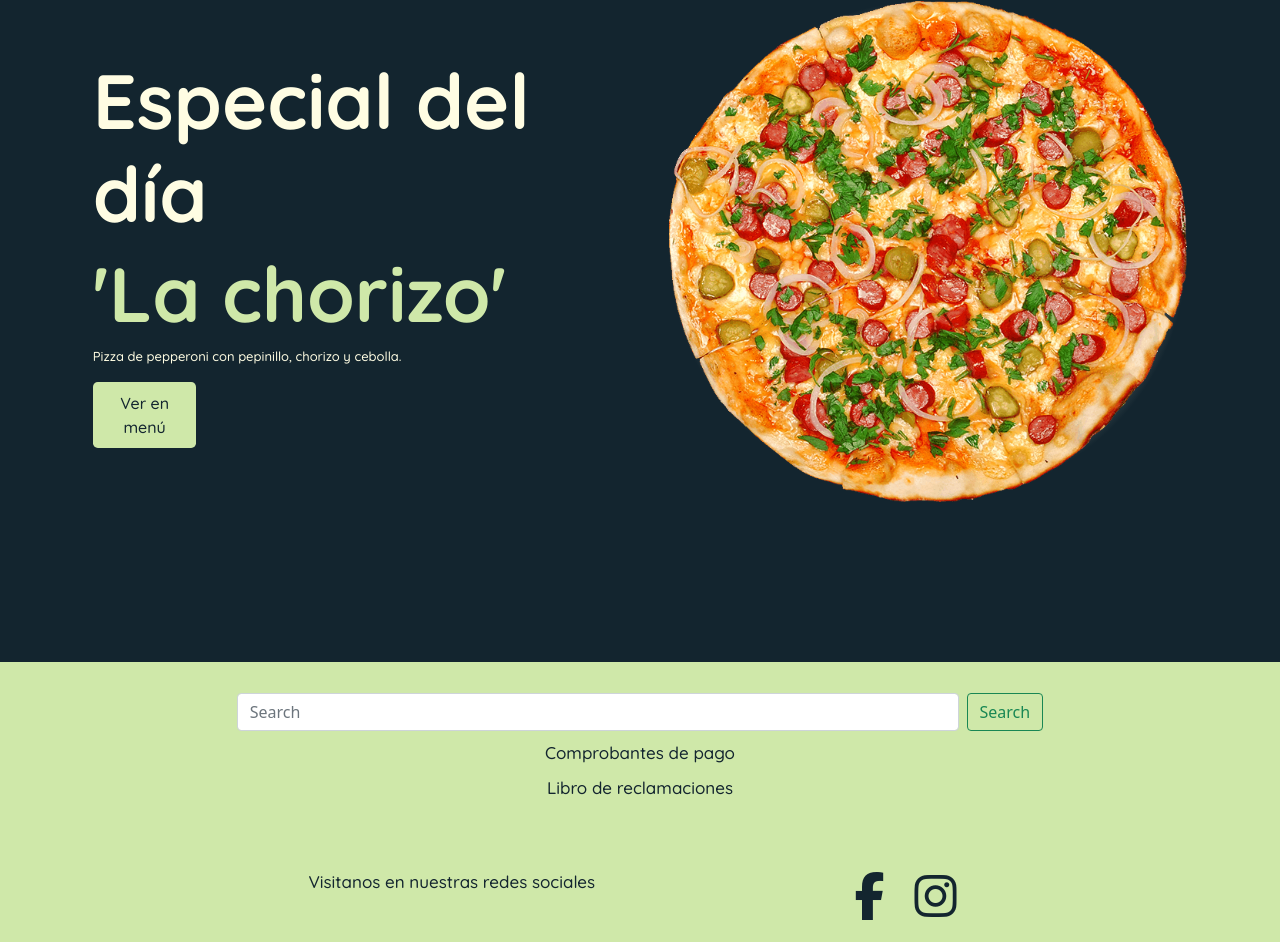
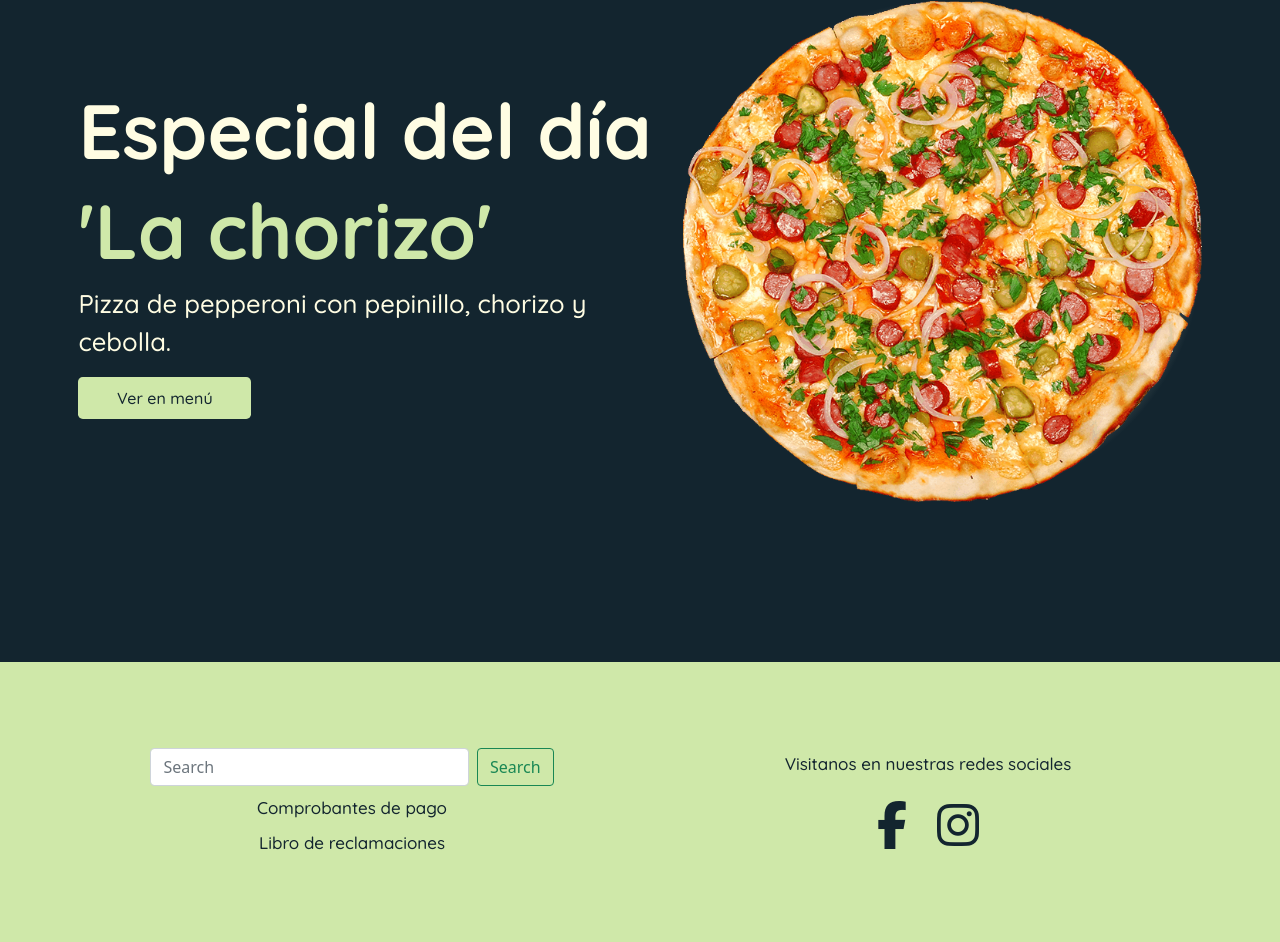
Before and after one commit to AntoDonayre/LArtigiana-1.1.1, a website: page index.html in a window 1280 px wide. Shown: the part 179-1121 px from the top of the page. Drawn offline with nearby package versions, Linux system fonts and the light colour scheme.

Commit message:
se arregla index para 1200pc

```diff
--- a/scss/layout/_footer.scss
+++ b/scss/layout/_footer.scss
@@ -128,4 +128,13 @@ footer{
             }
         }
     }
+    //1200px
+    @media (min-width: 1200px){
+        .footerContainer{
+            flex-direction: row;
+            .socialContainer{
+                flex-direction: column;
+            }
+        }
+    }
 }
--- a/scss/layout/_main.scss
+++ b/scss/layout/_main.scss
@@ -842,9 +842,13 @@ main{
     @media (min-width: 1200px){
         .mainContainer{
             .leftContainer{
+                width: 50%;
                 .espDelDia{
+                    .pizzaDescrip{
+                        font-size: 2vw;
+                    }
                     .btn{
-                        width: 20%;
+                        width: 30%;
                     }
                 }
             }
```
Also changed, not shown: css/style.css.
